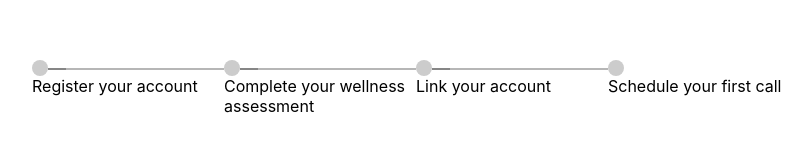
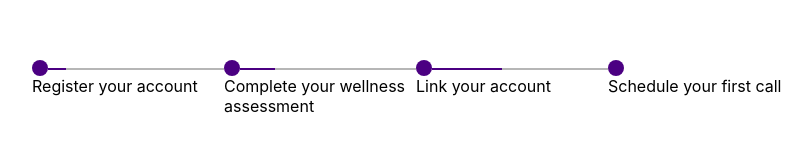
Before and after one commit to rahulsha05x/progress-stepper, a React (Create React App) app: page / in a window 1280 px wide. Shown: the top 166 px of the page, without its empty margins (224-1036 px from the left). Built offline with nearby package versions, Linux system fonts and the light colour scheme; the HTML template or start-up script is replaced by a standard one.

Commit message:
Worked on moving step component to individual component

```diff
--- a/src/App.tsx
+++ b/src/App.tsx
@@ -13,10 +13,10 @@ function App() {
       'Create a plan to meet your short and long term investment goals.',
     status: 'Pending',
     steps: [
-      { id: 1, text: <div className="test">Register your account</div>, status: 'Pending' },
-      { id: 2, text: 'Complete your wellness assessment', status: 'Pending' },
-      { id: 3, text: 'Link your account', status: 'Pending' },
-      { id: 4, text: 'Schedule your first call', status: 'Pending' },
+      { id: 1, text: <div className="test">Register your account</div>, status: 'Pending', progress: 10 },
+      { id: 2, text: 'Complete your wellness assessment', status: 'Pending', progress: 20 },
+      { id: 3, text: 'Link your account', status: 'Pending', progress: 40 },
+      { id: 4, text: 'Schedule your first call', status: 'Pending', progress: 80 },
     ],
   });
   let { headerText, steps } = progressBarData;
@@ -77,7 +77,9 @@ function App() {
           <NewProgressBar
             steps={steps}
             activeStep={3}
-            color="#ccc"
+            color="#4B0082"
+            orientation="horizontal"
+            content={<i className="fa fa-check"></i>}
           />
         </div>
       </div>
--- a/src/components/progress-ui/NewProgressBar.scss
+++ b/src/components/progress-ui/NewProgressBar.scss
@@ -22,9 +22,10 @@
             .progress-marker {
                 .line {
                     width: 2px;
-                    height: 100%;
-                    top: 0;
+                    height: calc(100% - 16px);
+                    top: 16px;
                     left: 50%;
+                    margin-left: 0;
                 }
                 &:after {
                     right: auto;
--- a/src/components/progress-ui/NewProgressBar.tsx
+++ b/src/components/progress-ui/NewProgressBar.tsx
@@ -1,22 +1,19 @@
 import React, { useState } from 'react';
+import NewProgressStep from './NewProgressStep';
 
 export interface StepData {
     text?: string | object;
     status?: string;
     id: number;
+    progress?: number;
 }
 interface Props {
     steps: StepData[];
     activeStep: number;
     orientation?: string;
     color?: string;
+    content?: any;
 }
-const NewProgressBar: React.FC<Props> = ({
-    steps,
-    activeStep,
-    orientation = "horizontal",
-    color
-}) => {
 
 function renderProgressText(step: StepData) {
 
@@ -31,13 +28,22 @@ const NewProgressBar: React.FC<Props> = ({
     }
 }
 
+const NewProgressBar: React.FC<Props> = ({
+    steps,
+    activeStep,
+    orientation = "horizontal",
+    color,
+    content
+}) => {
+
     return (
         <div>
             <ul className={`progress-tracker --${orientation}`}>
                 {
                     steps.map((step: StepData, index: number) => {
                         let stepClass = '';
-                        if (activeStep > index + 1) {
+                        const completed = activeStep > index + 1;
+                        if (completed) {
                             stepClass = "is-completed";
                         }
                         if (activeStep === index + 1) {
@@ -45,15 +51,15 @@ const NewProgressBar: React.FC<Props> = ({
                         }
 
                         return (
-                            <li key={step.id || index} className={`progress-step ${stepClass}`}>
-                                <div className="progress-marker">
-                                    <div className="circle" style={{ backgroundColor: color }}></div>
-                                    <div className="line" style={{ backgroundColor: color, backgroundImage: "linear-gradient(to right, #868686 10%, #b6b6b6 10%)" }}></div>
-                                </div>
-                                <div className="progress-text">
-                                    {renderProgressText(step)}
-                                </div>
-                            </li>
+                            <NewProgressStep
+                                key={step.id || index}
+                                {...step}
+                                className={stepClass}
+                                activeStep={activeStep}
+                                completed={completed}
+                                color={color}
+                                content={content}
+                            />
                         )
                     })
                 }
--- /dev/null
+++ b/src/components/progress-ui/NewProgressStep.tsx
@@ -0,0 +1,52 @@
+import React from 'react';
+
+interface Props {
+    activeStep: number;
+    className?: string;
+    color?: string;
+    content?: any;
+    completed?: boolean;
+    text?: any;
+    key?: string | number;
+    progress?: number;
+}
+
+function renderProgressText(text: any) {
+
+    if (typeof text === 'string') {
+        return <div>
+            {text}
+        </div>
+    }
+
+    if (React.isValidElement(text)) {
+        return text;
+    }
+}
+
+const NewProgressStep: React.FC<Props> = ({
+    text,
+    activeStep,
+    color,
+    content,
+    completed = false,
+    className = '',
+    progress = 0
+}) => {
+    console.log(progress, "prog")
+    return (
+        <li className={`progress-step ${className}`}>
+            <div className="progress-marker">
+                <div className="circle" style={{ backgroundColor: color }}>
+                    {completed && content}
+                </div>
+                <div className="line" style={{ backgroundColor: color, backgroundImage: `linear-gradient(to right, ${color} ${progress}%, #b6b6b6 ${progress}%)` }}></div>
+            </div>
+            <div className="progress-text">
+                {renderProgressText(text)}
+            </div>
+        </li>
+    );
+};
+
+export default NewProgressStep;
```
Lines whose indentation alone changed are shown as unchanged.
